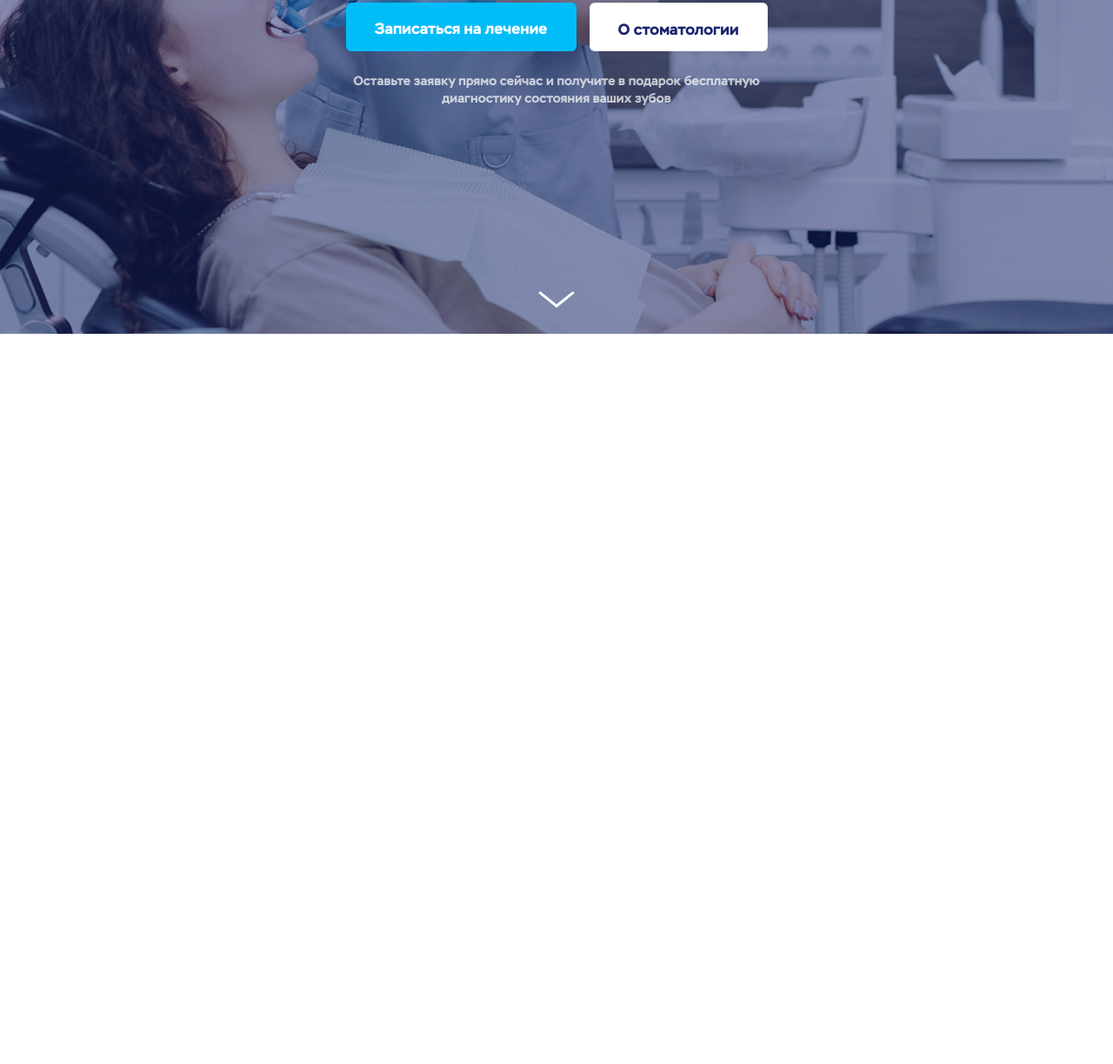
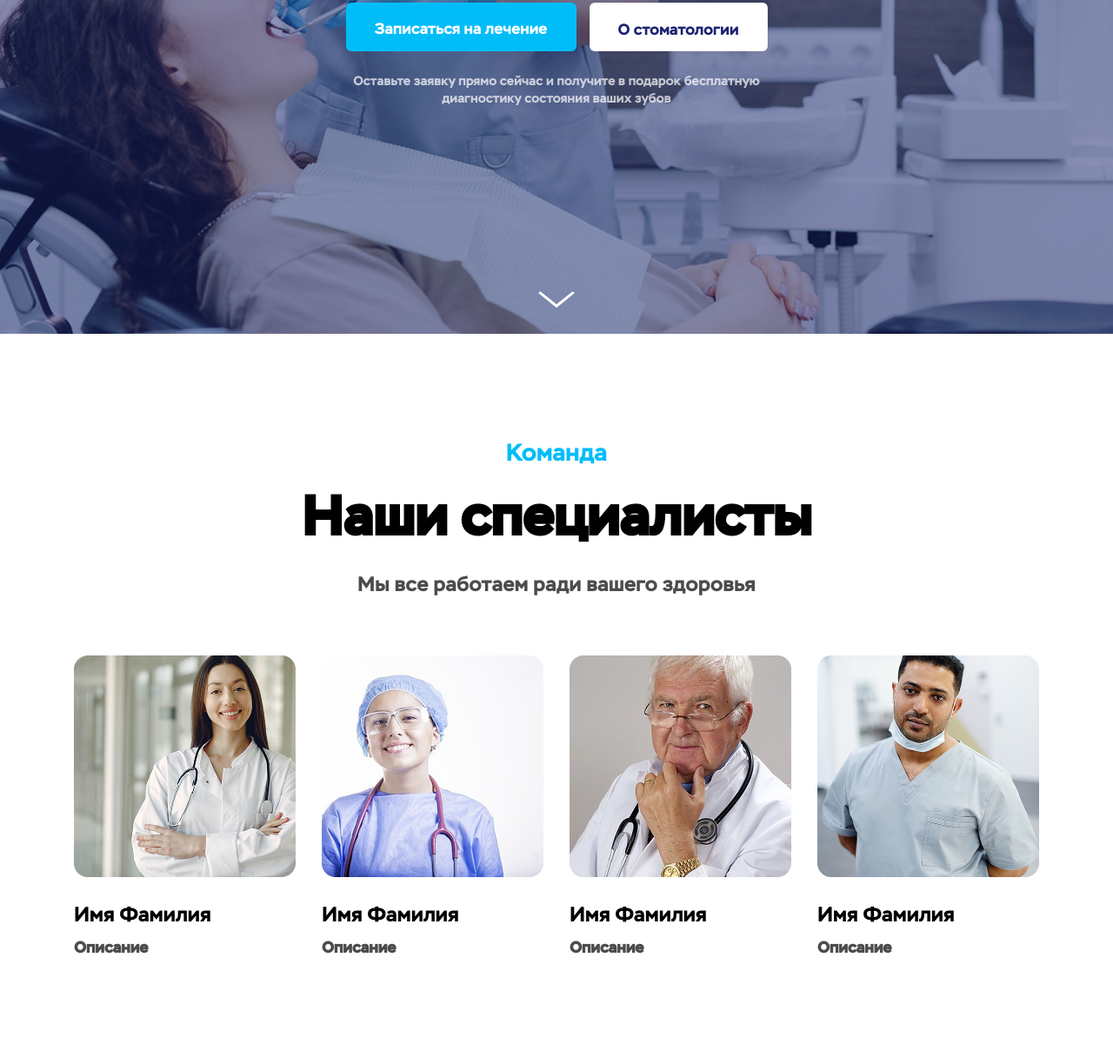
Before and after one commit to UseSai/Dentistry, a plain HTML site: page index.html in a window 1280 px wide. Shown: the part 650-1874 px from the top of the page at 87% size. Before the commit the page ends 1034 px from the top, so only its background shows below. Drawn offline with Linux system fonts and the light colour scheme.

Commit message:
Team Commit

```diff
--- a/index.html
+++ b/index.html
@@ -40,6 +40,38 @@
                 <img src="./images/ArrowDown.svg" alt="" class="arrow-down">
             </div>
         </div>
+
+        <div class="team">
+            <div class="container">
+                <div class="team__card">
+                    <h3 class="team__subtitle">Команда</h3>
+                    <h2 class="team__title">Наши специалисты</h2>
+                    <p class="team__sign">Мы все работаем ради вашего здоровья</p>
+                    <div class="team__employee-cards">
+                        <div class="team__employee-first">
+                            <img src="./images/EmployeeFirst.png" alt="" class="team__photo">
+                            <p class="team__name">Имя Фамилия</p>
+                            <p class="team__info">Описание</p>
+                        </div>
+                        <div class="team__employee-second">
+                            <img src="./images/EmployeeSecond.png" alt="" class="team__photo">
+                            <p class="team__name">Имя Фамилия</p>
+                            <p class="team__info">Описание</p>
+                        </div>
+                        <div class="team__employee-third">
+                            <img src="./images/EmployeeThird.png" alt="" class="team__photo">
+                            <p class="team__name">Имя Фамилия</p>
+                            <p class="team__info">Описание</p>
+                        </div>
+                        <div class="team__employee-fourth">
+                            <img src="./images/EmployeeFourth.png" alt="" class="team__photo">
+                            <p class="team__name">Имя Фамилия</p>
+                            <p class="team__info">Описание</p>
+                        </div>
+                    </div>
+                </div>
+            </div>
+        </div>
     </main>
 </body>
 </html>
--- a/styles.css
+++ b/styles.css
@@ -121,7 +121,6 @@ ul {
     background-repeat: no-repeat;
     background-position: center;
     min-height: 100vh;
-    box-sizing: border-box;
 }
 
 .container {
@@ -129,7 +128,6 @@ ul {
     max-width: 900px;
     margin: 0 auto;
     padding: 0 15px;
-    box-sizing: border-box;
 }
 
 .cover__card {
@@ -179,7 +177,6 @@ ul {
     width: 264px;
     height: 56px;
     background: #00bdf8;
-    box-sizing: border-box;
     display: inline-block;
     width: 265px;
 }
@@ -194,7 +191,6 @@ ul {
     height: 56px;
     box-shadow: 0 4px 16px 0 rgba(0, 0, 0, 0.04), 0 0 4px 0 rgba(0, 0, 0, 0.04);
     background: #fff;
-    box-sizing: border-box;
     display: inline-block;
     width: 205px;
 }
@@ -216,3 +212,87 @@ ul {
     margin-left: auto;
     margin-right: auto;
 }
+
+.team {
+
+}
+
+.team__card {
+    padding-top: 120px;
+}
+
+.team__subtitle {
+    font-family: var(--font-family);
+    font-weight: 500;
+    font-size: 28px;
+    line-height: 130%;
+    text-align: center;
+    color: #00bdf8;
+}
+
+.team__title {
+    padding-top: 25px;
+    font-family: var(--font-family);
+    font-weight: 700;
+    font-size: 64px;
+    line-height: 106%;
+    text-align: center;
+    color: #000;
+}
+
+.team__sign {
+    padding-top: 25px;
+    font-family: var(--font-family);
+    font-weight: 500;
+    font-size: 24px;
+    line-height: 130%;
+    text-align: center;
+    color: rgba(0, 0, 0, 0.7);
+}
+
+.team__employee-cards {
+    padding-top: 65px;
+    display: flex;
+    gap: 30px;
+    justify-content: center;
+    align-items: center;
+}
+
+.team__photo {
+
+}
+
+.team__name {
+    padding-top: 25px;
+    font-family: var(--font-family);
+    font-weight: 500;
+    font-size: 24px;
+    line-height: 130%;
+    color: #000;
+}
+
+.team__info {
+    padding-top: 10px;
+    padding-bottom: 120px;
+    font-family: var(--font-family);
+    font-weight: 700;
+    font-size: 18px;
+    line-height: 133%;
+    color: rgba(0, 0, 0, 0.7);
+}
+
+.team__employee-first {
+
+}
+
+.team__employee-second {
+
+}
+
+.team__employee-third {
+
+}
+
+.team__employee-fourth {
+
+}
```
Also changed, not shown: images/EmployeeFirst.png (added), images/EmployeeFourth.png (added), images/EmployeeSecond.png (added), images/EmployeeThird.png (added).
